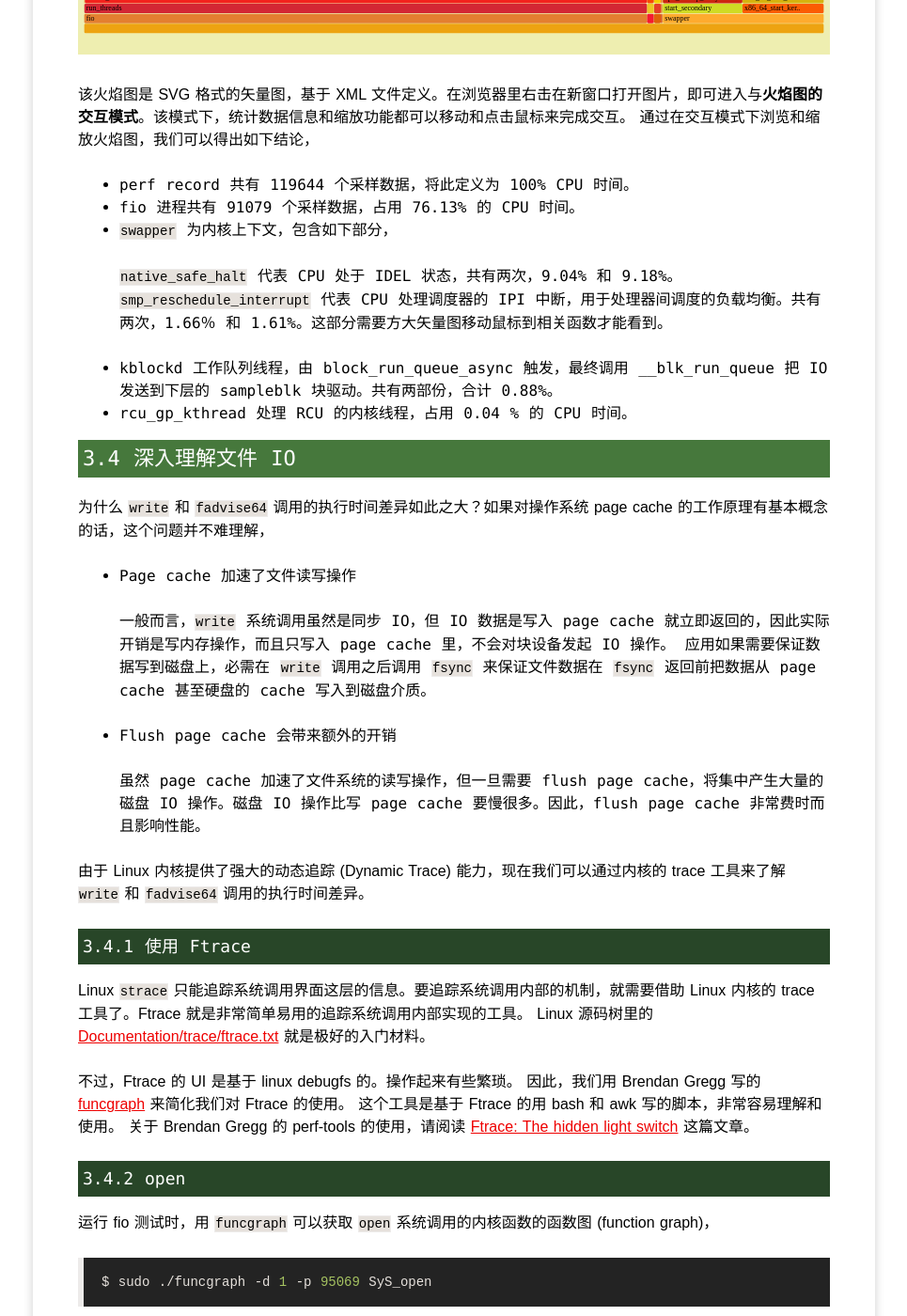
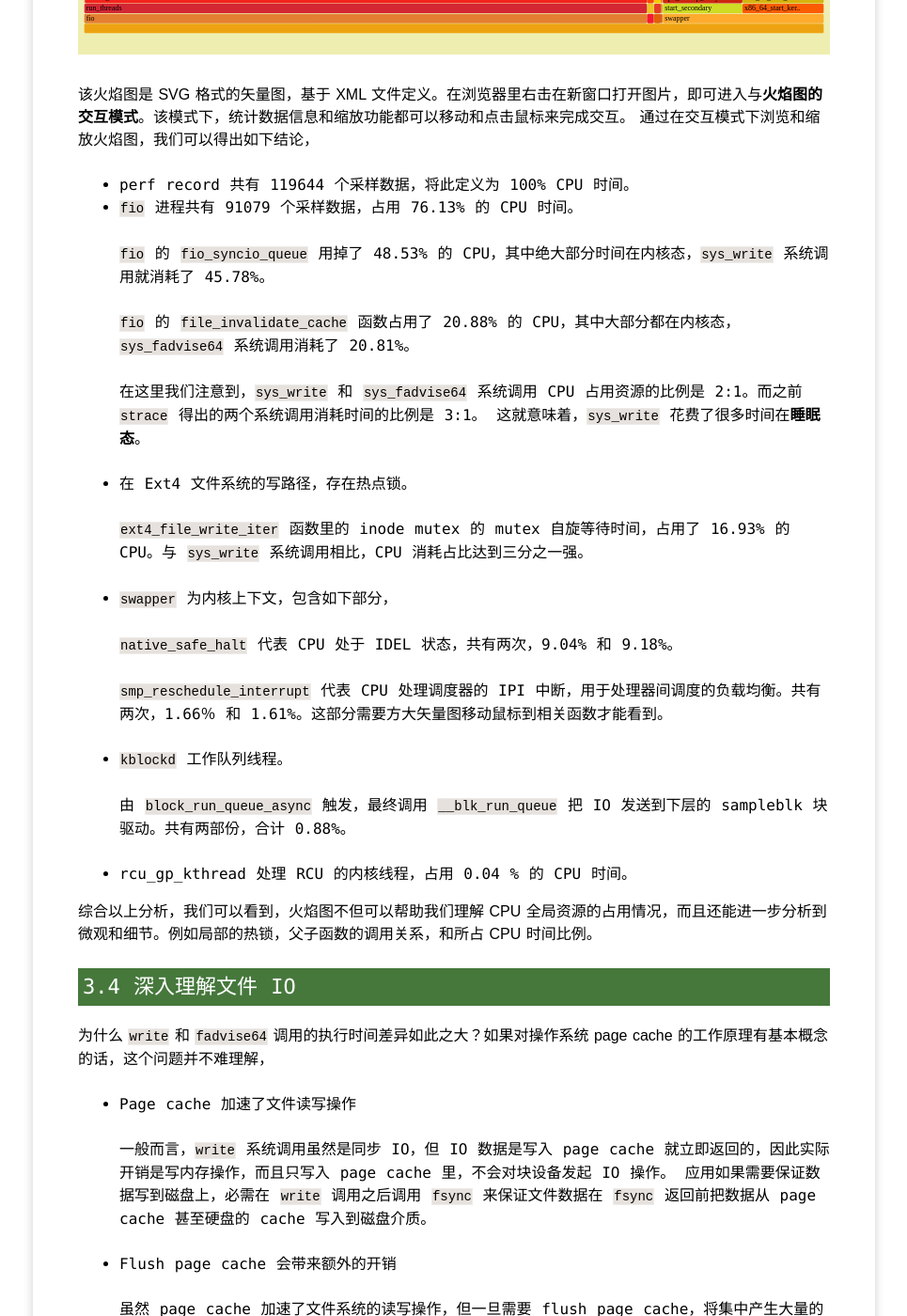
Before and after one commit to yangoliver/yangoliver.github.io, a Jekyll site: the page built from _posts/2016/2016-07-10-linux-block-driver-basic-2.md, in a window 1280 px wide and 1400 px high, scrolled down 7606 px. Shown: the whole window at 94% size, without its empty margins (157-1122 px from the left). Built offline with Jekyll 4.4.1, drawn with Linux system fonts in a browser that asks for light colours; comment, search, counter and statistics services are not loaded.

Commit message:
update: cleanup flamegraph description

```diff
--- a/_posts/2016/2016-07-10-linux-block-driver-basic-2.md
+++ b/_posts/2016/2016-07-10-linux-block-driver-basic-2.md
@@ -302,13 +302,30 @@ tags: [driver, perf, crash, trace, kernel, linux, storage]
 
 - `perf record` 共有 119644 个采样数据，将此定义为 100% CPU 时间。
 - `fio` 进程共有 91079 个采样数据，占用 76.13% 的 CPU 时间。
+
+  `fio` 的 `fio_syncio_queue` 用掉了 48.53% 的 CPU，其中绝大部分时间在内核态，`sys_write` 系统调用就消耗了 45.78%。
+
+  `fio` 的 `file_invalidate_cache` 函数占用了 20.88% 的 CPU，其中大部分都在内核态，`sys_fadvise64` 系统调用消耗了 20.81%。
+
+  在这里我们注意到，`sys_write` 和 `sys_fadvise64` 系统调用 CPU 占用资源的比例是 2:1。而之前 `strace` 得出的两个系统调用消耗时间的比例是 3:1。
+  这就意味着，`sys_write` 花费了很多时间在**睡眠态**。
+
+- 在 Ext4 文件系统的写路径，存在热点锁。
+
+  `ext4_file_write_iter` 函数里的 inode mutex 的 mutex 自旋等待时间，占用了 16.93% 的 CPU。与 `sys_write` 系统调用相比，CPU 消耗占比达到三分之一强。
+
 - `swapper` 为内核上下文，包含如下部分，
 
    `native_safe_halt` 代表 CPU 处于 IDEL 状态，共有两次，9.04% 和 9.18%。
+
    `smp_reschedule_interrupt` 代表 CPU 处理调度器的 IPI 中断，用于处理器间调度的负载均衡。共有两次，1.66％ 和 1.61%。这部分需要方大矢量图移动鼠标到相关函数才能看到。
 
-- `kblockd` 工作队列线程，由 `block_run_queue_async` 触发，最终调用 `__blk_run_queue` 把 IO 发送到下层的 sampleblk 块驱动。共有两部份，合计 0.88%。
+- `kblockd` 工作队列线程。
+
+   由 `block_run_queue_async` 触发，最终调用 `__blk_run_queue` 把 IO 发送到下层的 sampleblk 块驱动。共有两部份，合计 0.88%。
 - `rcu_gp_kthread` 处理 RCU 的内核线程，占用 0.04 % 的 CPU 时间。
+
+综合以上分析，我们可以看到，火焰图不但可以帮助我们理解 CPU 全局资源的占用情况，而且还能进一步分析到微观和细节。例如局部的热锁，父子函数的调用关系，和所占 CPU 时间比例。
 
 ### 3.4 深入理解文件 IO
 
```
